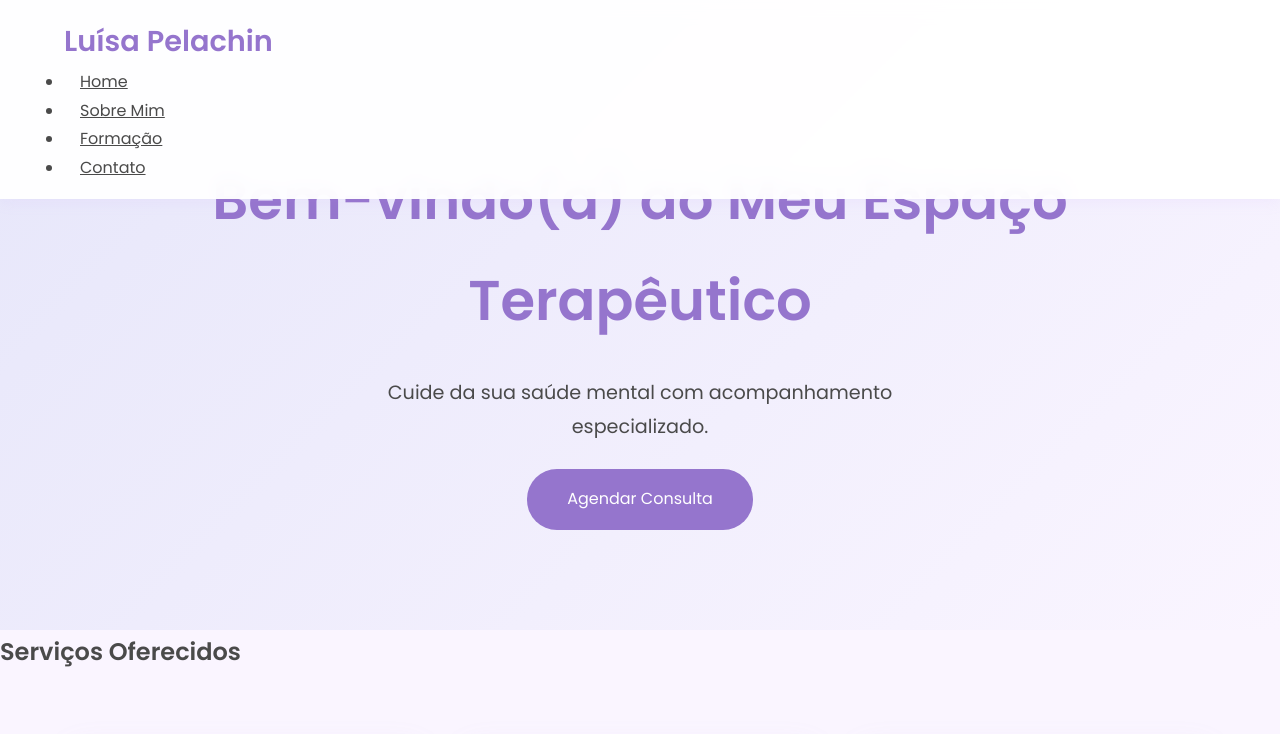
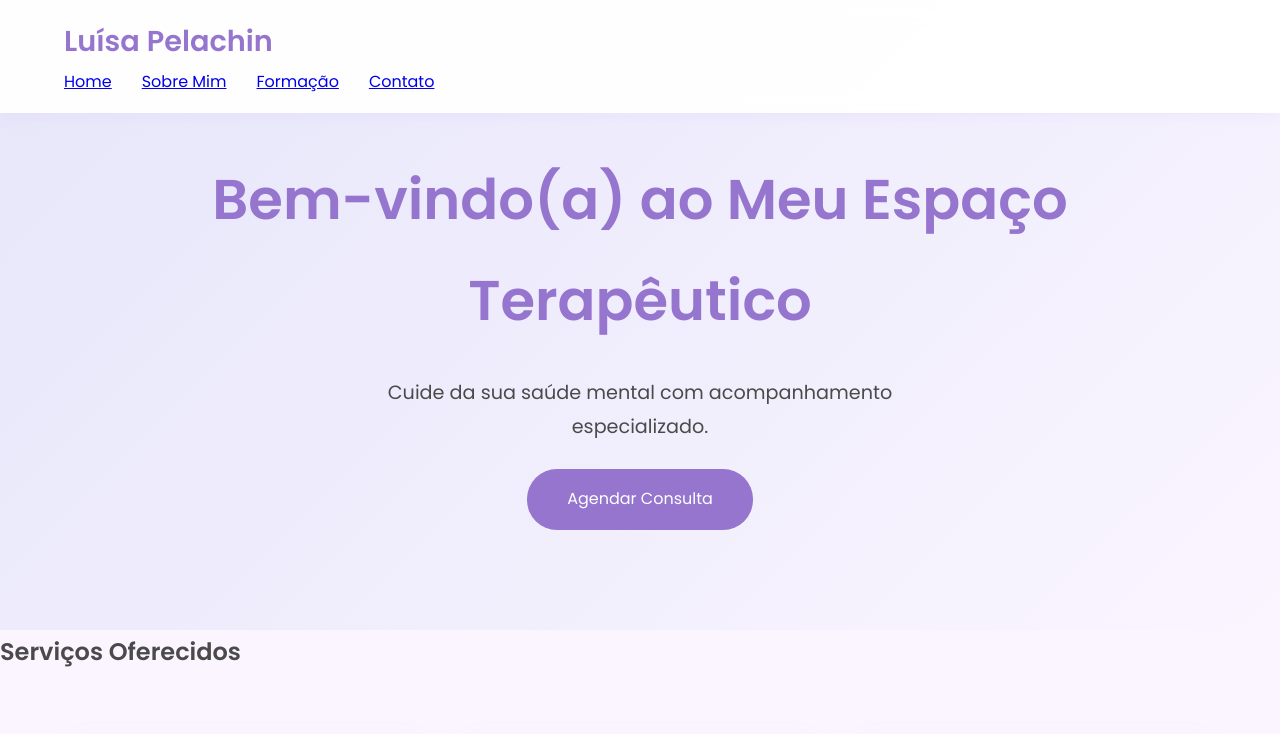
Before and after one commit to kippywatson/site-test, a plain HTML site: page index.html in a window 1280 px wide. Shown: the top 734 px of the page. Drawn offline with Linux system fonts and the light colour scheme.

Commit message:
Update style.css

```diff
--- a/css/style.css
+++ b/css/style.css
@@ -39,12 +39,12 @@ header {
     text-decoration: none;
 }
 
-.nav-links li a {
-    color: var(--texto);
-    transition: all 0.3s;
-    padding: 0.5rem 1rem;
-    border-radius: 20px;
+.nav-links {
+    display: flex;
+    gap: 30px;
+    list-style: none;
 }
+
 
 .nav-links li a:hover {
     background: var(--lavanda-claro);
```
